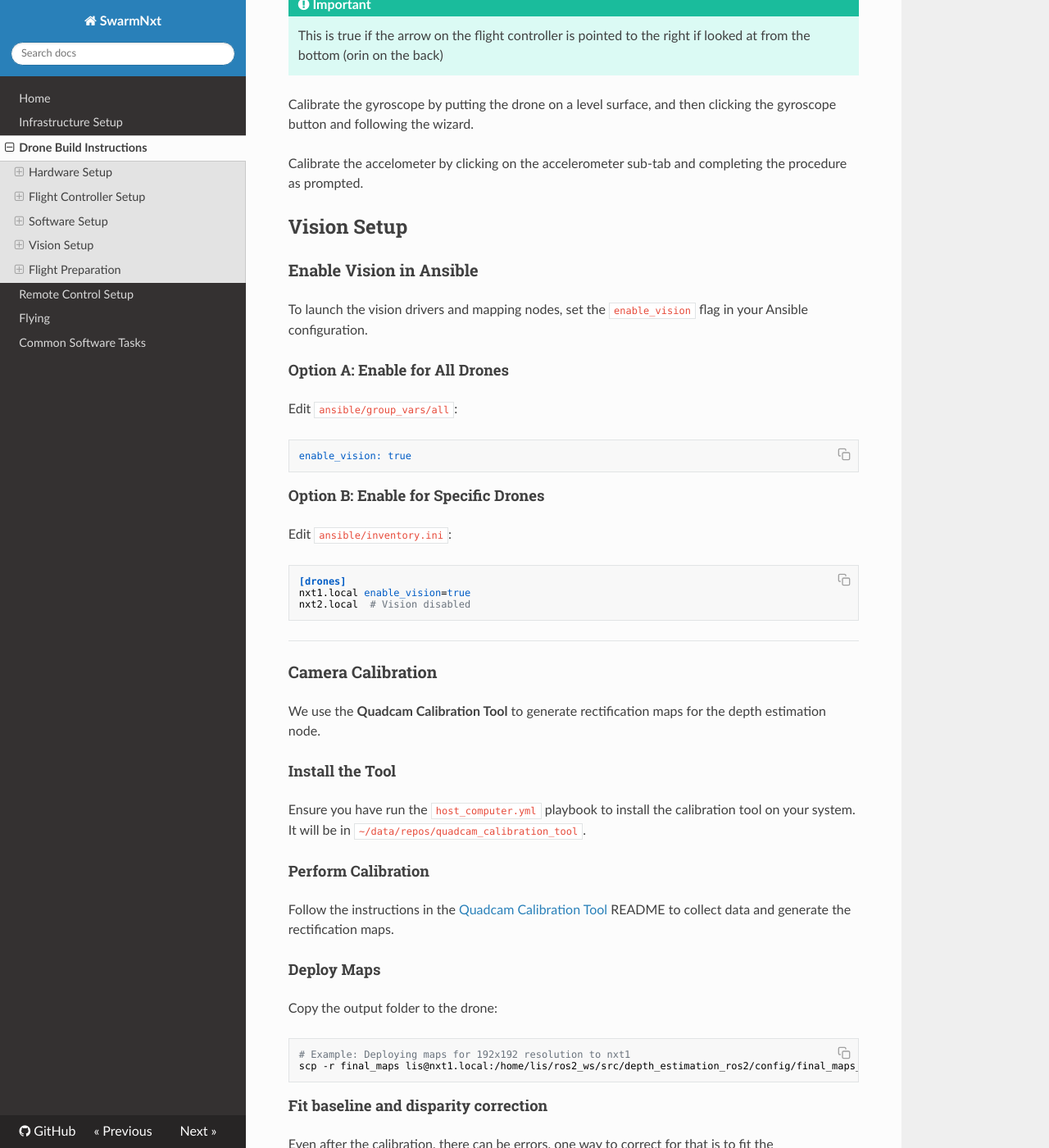
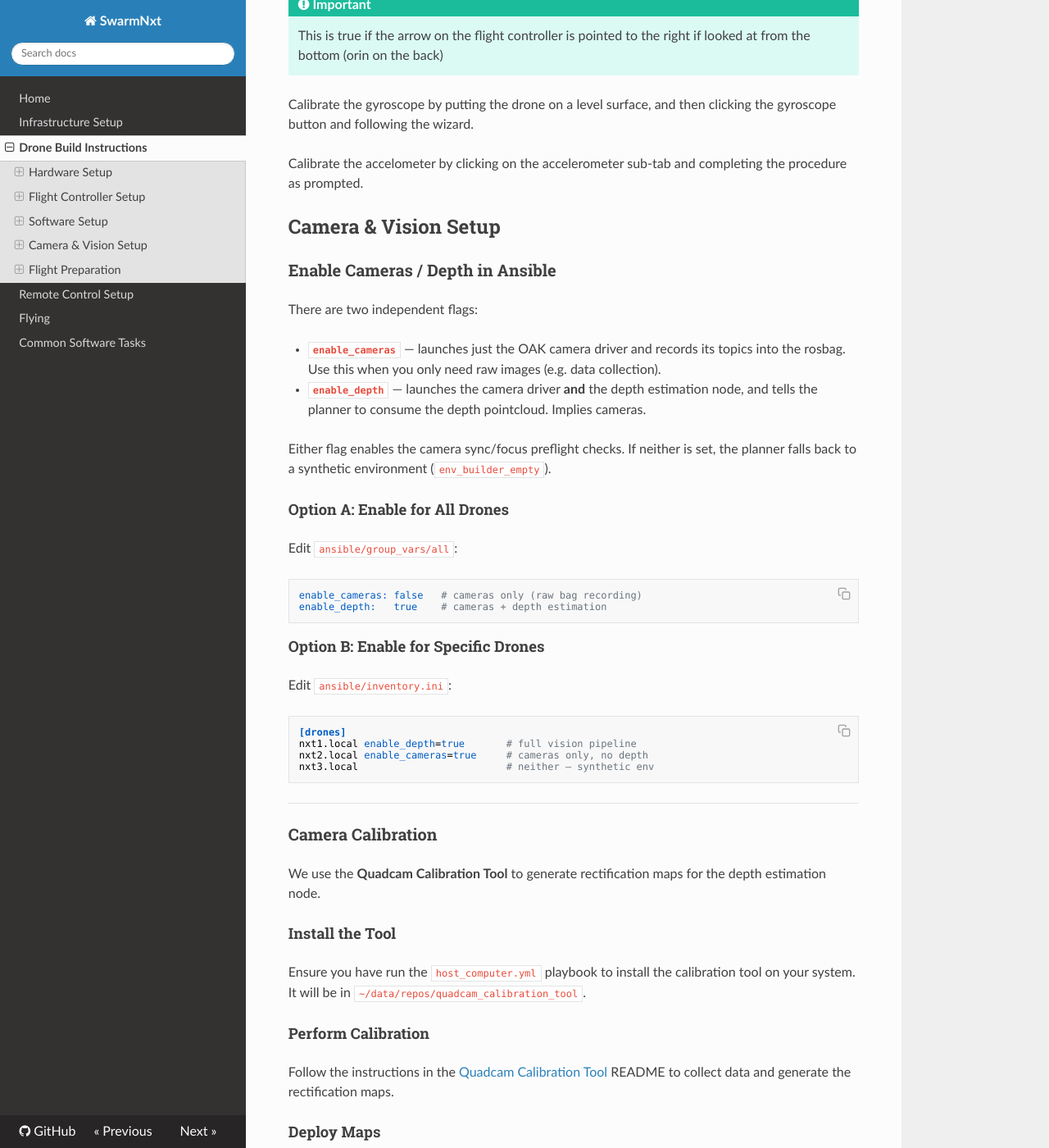
Before and after one commit to lis-epfl/swarm-nxt, an MkDocs documentation site: the page built from docs/drone-setup.md, in a window 1280 px wide and 1400 px high, scrolled down 13553 px. Shown: the whole window at 82% size. Built offline with MkDocs 1.6.1, drawn with Linux system fonts in a browser that asks for light colours; nearby versions of some CDN libraries.

Commit message:
add enable_cameras and enable_depth instead of enable_vision

````diff
--- a/docs/drone-setup.md
+++ b/docs/drone-setup.md
@@ -357,17 +357,23 @@ Calibrate the gyroscope by putting the drone on a level surface, and then clicki
 
 Calibrate the accelometer by clicking on the accelerometer sub-tab and completing the procedure as prompted.
 
-## Vision Setup
-### Enable Vision in Ansible
+## Camera & Vision Setup
+### Enable Cameras / Depth in Ansible
 
-To launch the vision drivers and mapping nodes, set the `enable_vision` flag in your Ansible configuration.
+There are two independent flags:
+
+- **`enable_cameras`** — launches just the OAK camera driver and records its topics into the rosbag. Use this when you only need raw images (e.g. data collection).
+- **`enable_depth`** — launches the camera driver **and** the depth estimation node, and tells the planner to consume the depth pointcloud. Implies cameras.
+
+Either flag enables the camera sync/focus preflight checks. If neither is set, the planner falls back to a synthetic environment (`env_builder_empty`).
 
 #### **Option A: Enable for All Drones**
 
 Edit `ansible/group_vars/all`:
 
 ```yaml
-enable_vision: true
+enable_cameras: false   # cameras only (raw bag recording)
+enable_depth:   true    # cameras + depth estimation
 ```
 
 #### **Option B: Enable for Specific Drones**
@@ -376,8 +382,9 @@ Edit `ansible/inventory.ini`:
 
 ```ini
 [drones]
-nxt1.local enable_vision=true
-nxt2.local  # Vision disabled
+nxt1.local enable_depth=true       # full vision pipeline
+nxt2.local enable_cameras=true     # cameras only, no depth
+nxt3.local                         # neither — synthetic env
 ```
 
 ---
````
Also changed, not shown: docs/flying.md (+1 -1 lines), 5 other files.
